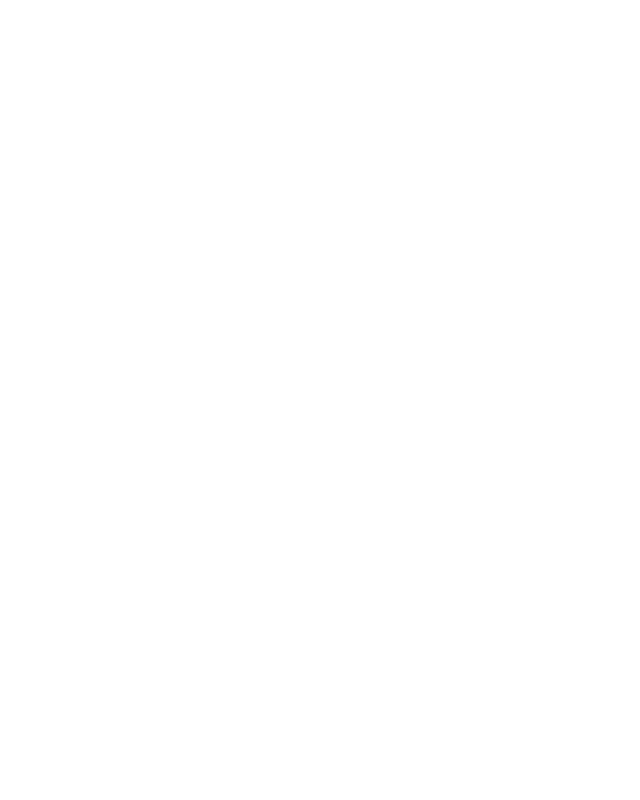
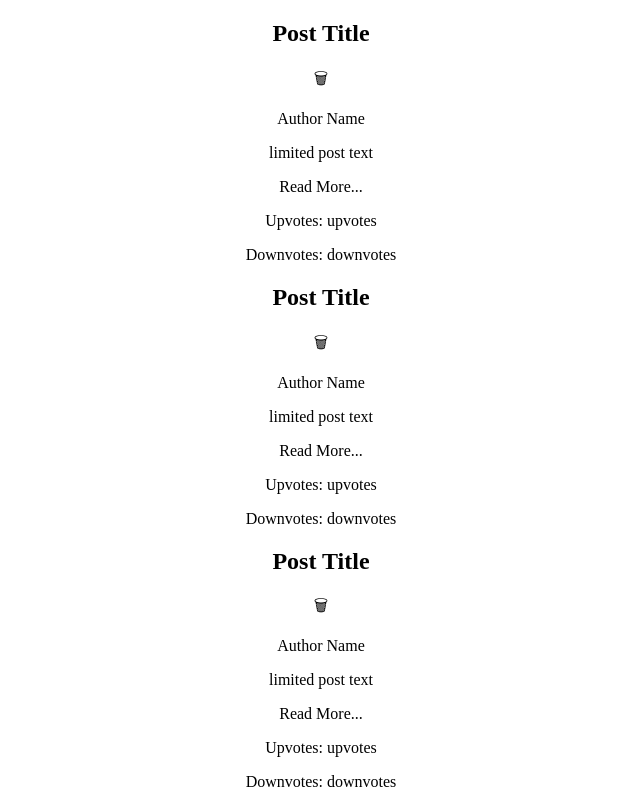
Before and after one commit to iscrakdev/React-Blog, a React (Create React App) app: page / in a window 1280 px wide. Shown: the top 800 px of the page, without its empty margins (319-959 px from the left). Built offline with nearby package versions, Linux system fonts and the light colour scheme.

Commit message:
added postlist to app.jsx

```diff
--- a/src/App.jsx
+++ b/src/App.jsx
@@ -1,9 +1,13 @@
 import "./App.css";
+import PostList from "./PostList";
+
 
 function App() {
+  const posts = [1, 2, 3, 4]
+
   return (
     <div className="App">
-
+      <PostList posts={posts}></PostList>
     </div>
   );
 }
```
Also changed, not shown: src/PostList.jsx (+5 -3 lines).
